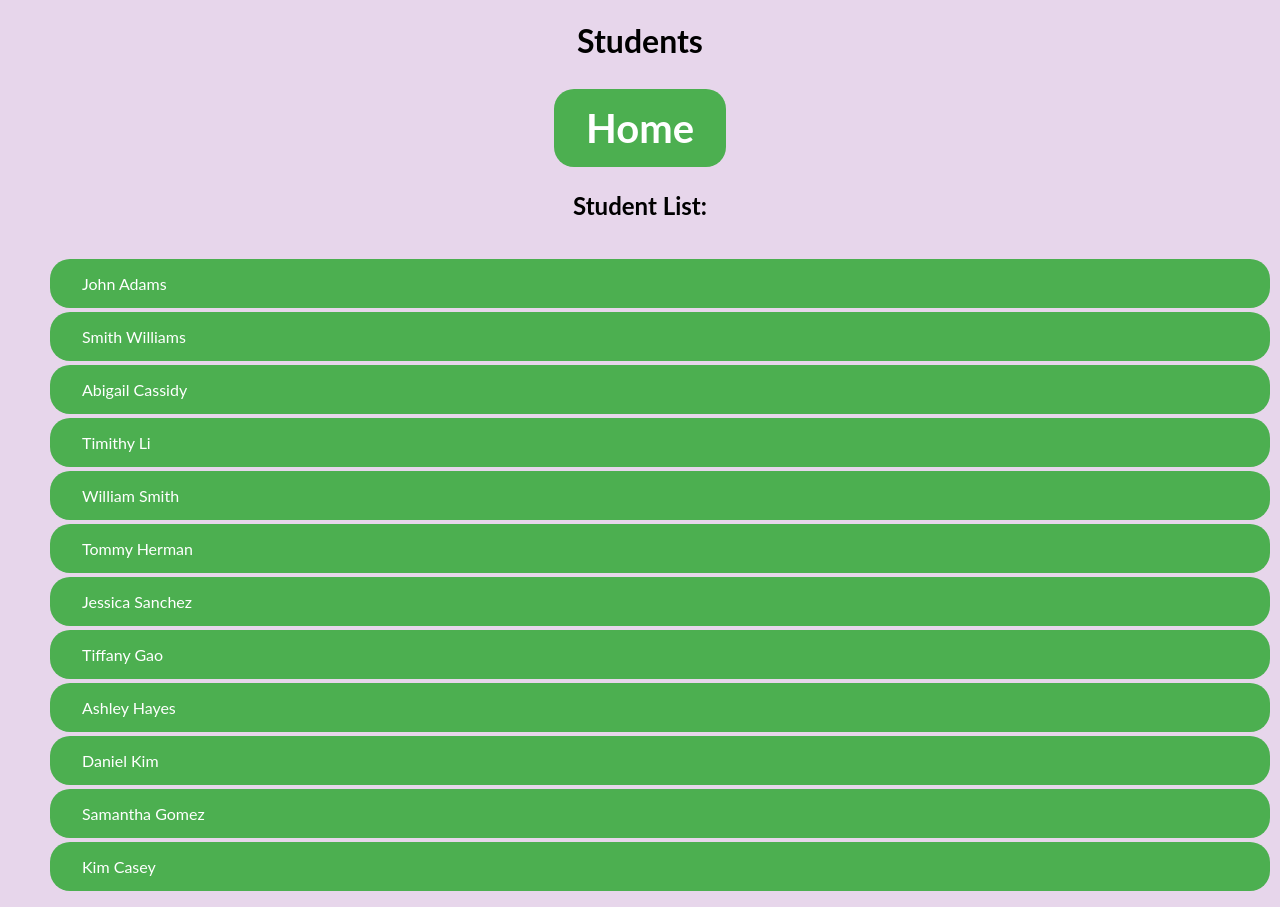
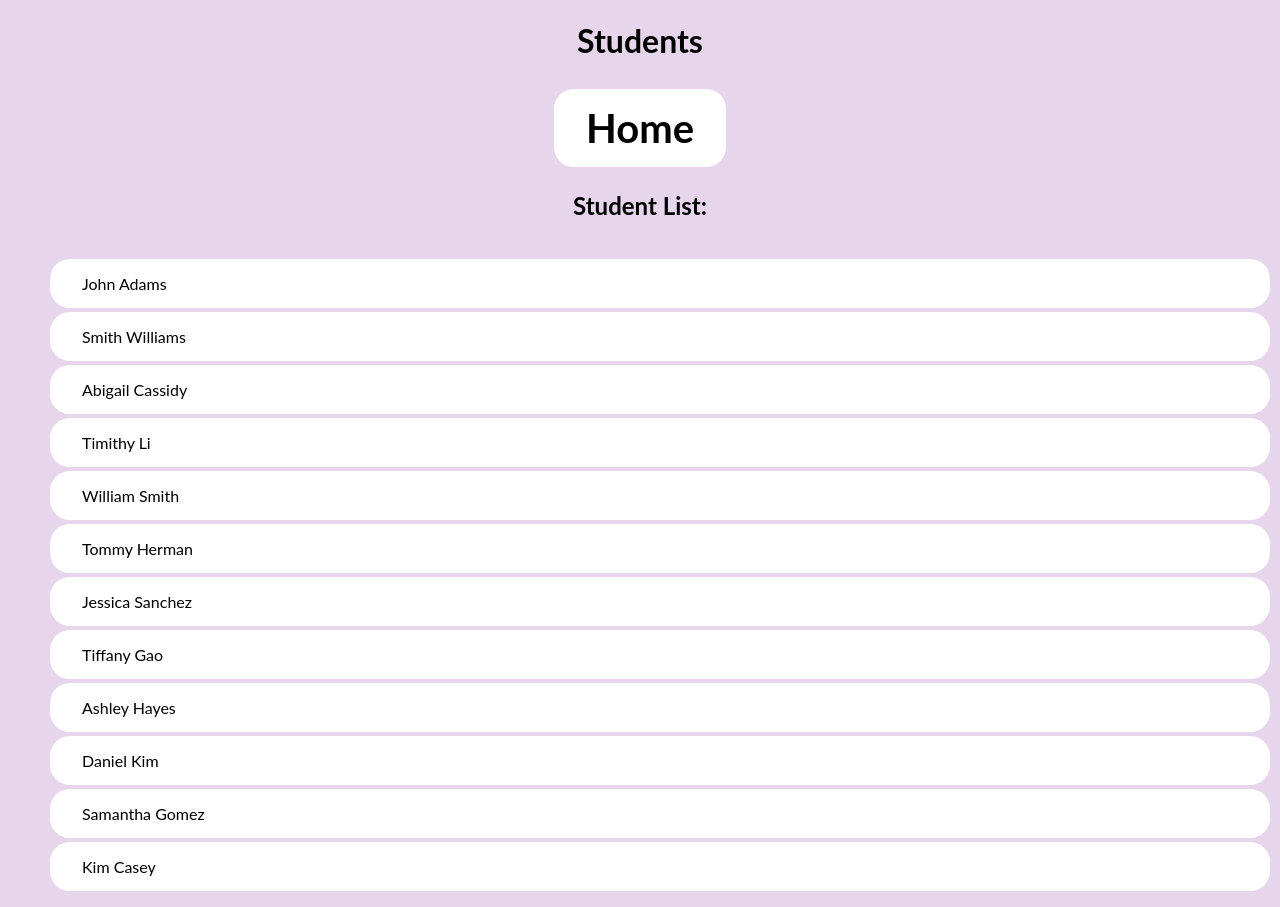
Before and after one commit to renzelpretzel0125/renzelpretzel0125.github.io-students, a plain HTML site: page index.html in a window 1280 px wide. Drawn offline with Linux system fonts and the light colour scheme.

Commit message:
Update index.html

```diff
--- a/index.html
+++ b/index.html
@@ -9,8 +9,8 @@
 	.button {
   	display: inline-block;
     font-size: 30px;
-    background-color: #4CAF50; border-radius: 20px; border: none;
-  	color: white;
+    background-color: #FFFFFF; border-radius: 20px; border: none;
+  	color: black;
   	padding: 15px 32px;
   	text-align: center;
   	text-decoration: none;
@@ -18,8 +18,8 @@
   	margin: 4px 2px;
   	cursor: pointer;
 	}
-	.button1 {background-color: #4CAF50; border-radius: 20px; border: none;
-  	color: white;
+	.button1 {background-color: #FFFFFF; border-radius: 20px; border: none;
+  	color: black;
   	padding: 15px 32px;
   	text-decoration: none;
   	font-size: 16px;
```
